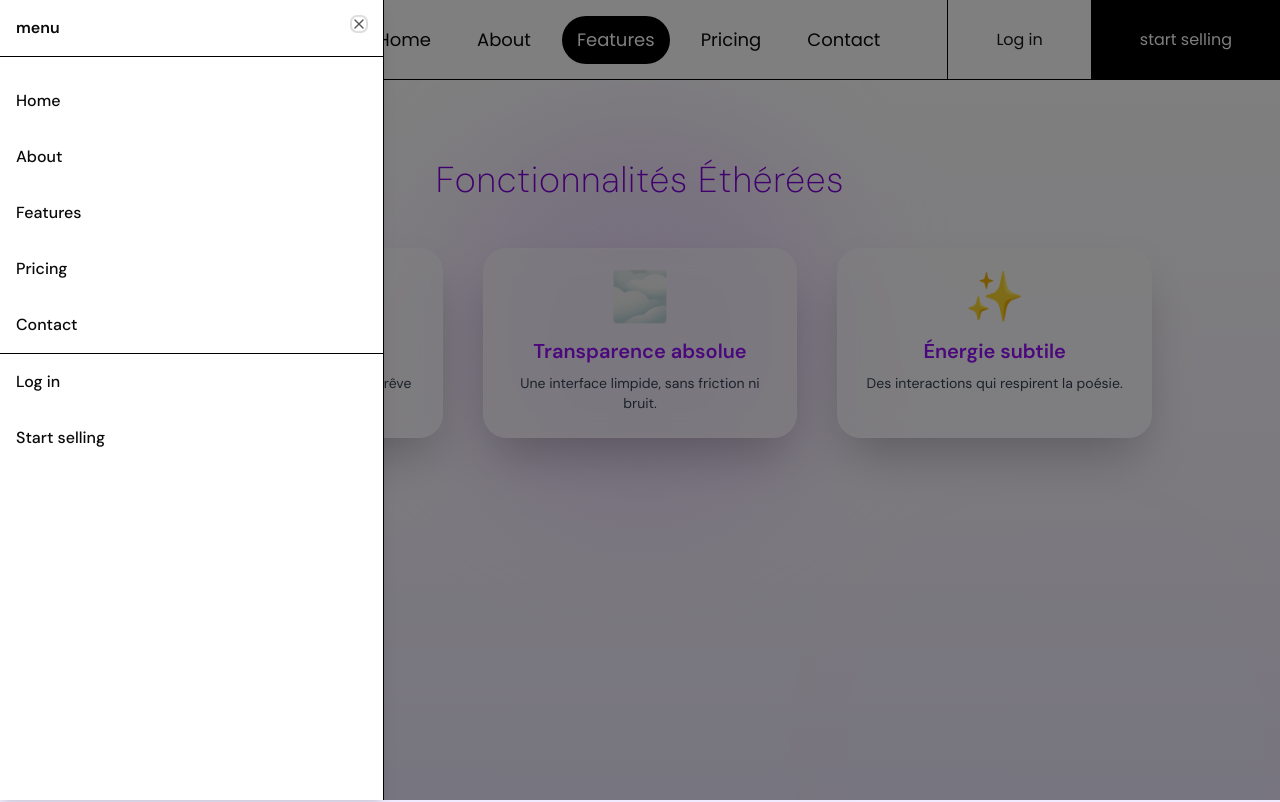
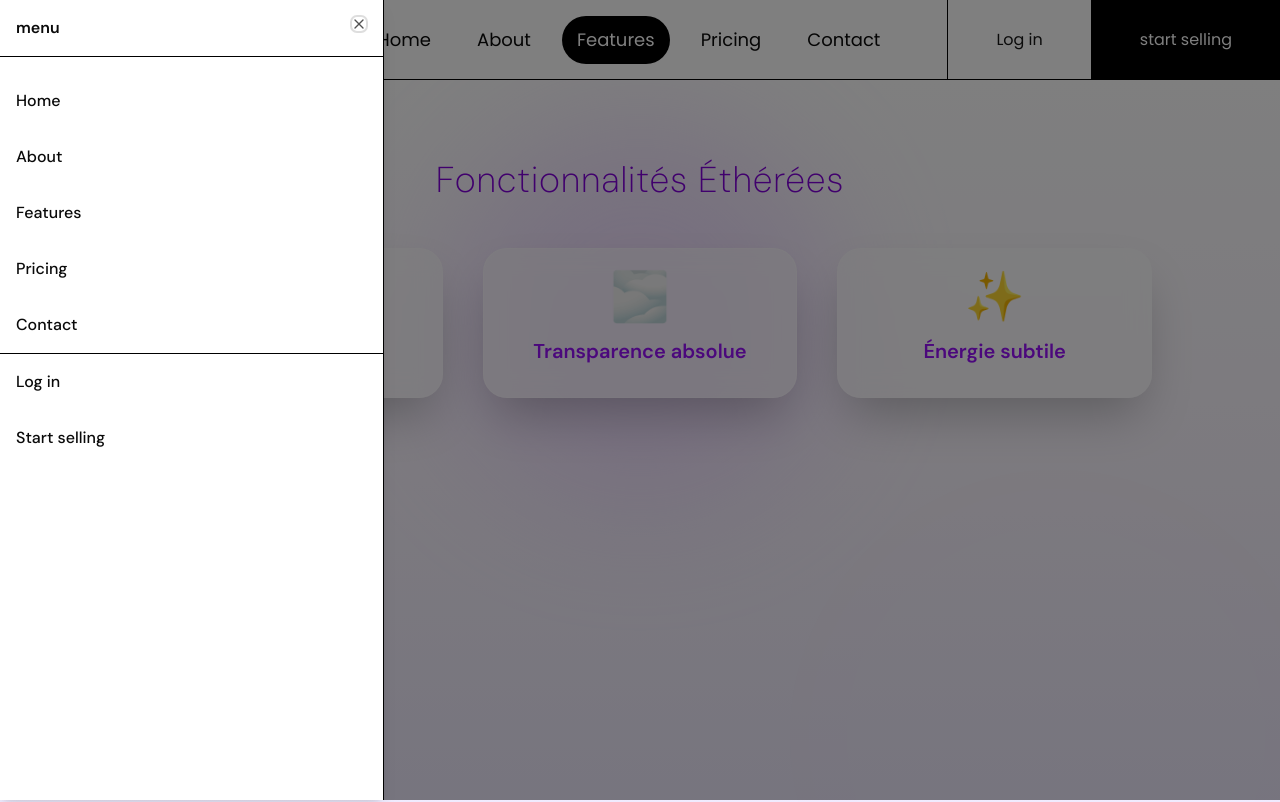
Before and after one commit to 0nza9/ecommerce, a Next.js app: page /features in a window 1280 px wide. Shown: the top 802 px of the page. Built offline with nearby package versions, Linux system fonts and the light colour scheme.

Commit message:
Update page.tsx

```diff
--- a/src/app/(home)/features/page.tsx
+++ b/src/app/(home)/features/page.tsx
@@ -1,17 +1,14 @@
 const features = [
   {
     title: "Fluide et léger",
-    description: "Une expérience douce, comme un rêve éveillé.",
     icon: "🕊️",
   },
   {
     title: "Transparence absolue",
-    description: "Une interface limpide, sans friction ni bruit.",
     icon: "🌫️",
   },
   {
     title: "Énergie subtile",
-    description: "Des interactions qui respirent la poésie.",
     icon: "✨",
   },
 ];
```
